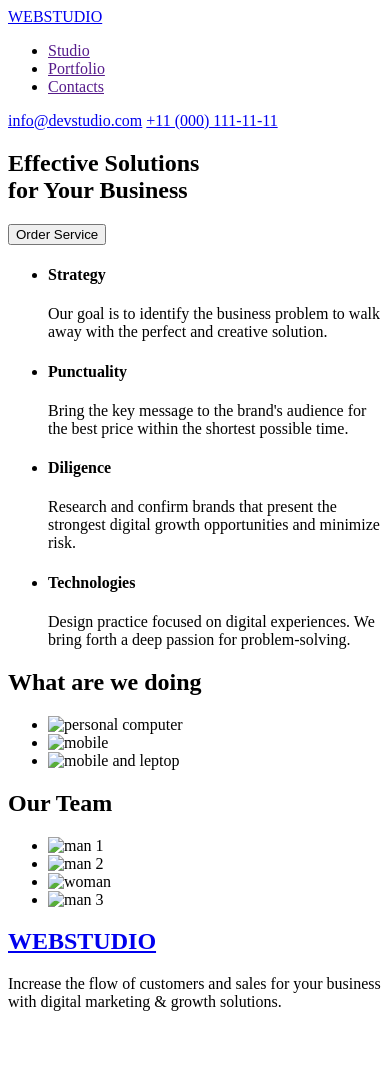
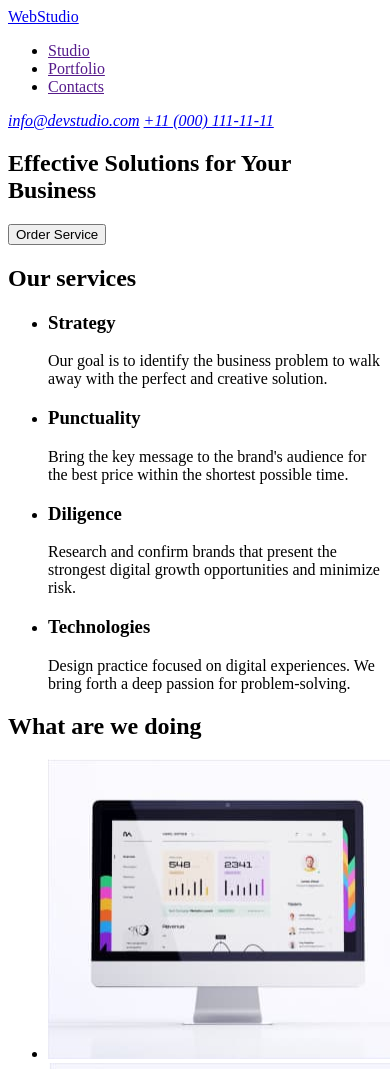
Before and after one commit to MarynaBalatska/goit-markup-hw-001, a plain HTML site: page index.html in a window 390 px wide. Shown: the top 1069 px of the page. Before the commit the page ends 1027 px from the top, so only its background shows below. Drawn offline with Linux system fonts and the light colour scheme.

Commit message:
finish html 3

```diff
--- a/index.html
+++ b/index.html
@@ -11,42 +11,46 @@
     <body>
         <header>
             <nav>
-                <a href="./index.html">WEBSTUDIO</a>
+                <a href="./index.html">WebStudio</a>
                 <ul>
                     <li><a href="">Studio</a></li>
                     <li><a href="">Portfolio</a></li>
                     <li><a href="">Contacts</a></li>
                 </ul>
             </nav>
-            <a href="mailto:info@devstudio.com">info@devstudio.com</a>
-            <a href="tel:+11(000)1111111">+11 (000) 111-11-11</a>
+            <address>
+                <a href="mailto:info@devstudio.com">info@devstudio.com</a>
+                <a href="tel:+110001111111">+11 (000) 111-11-11</a>
+            </address>
+
         </header>
 
         <main>
             <section>
-                <h1>Effective Solutions <br> for Your Business
+                <h1>Effective Solutions for Your Business
                 </h1>
                 <button type="button">Order Service</button>
             </section>
             <section>
+                <h2>Our services</h2>
                 <ul>
                     <li>
-                        <h4>Strategy</h4>
+                        <h3>Strategy</h3>
                         <p>Our goal is to identify the business
                             problem to walk away with the perfect and creative solution. </p>
                     </li>
                     <li>
-                        <h4>Punctuality</h4>
+                        <h3>Punctuality</h3>
                         <p>Bring the key message to the brand's audience for the best price within the shortest possible
                             time.</p>
                     </li>
                     <li>
-                        <h4>Diligence</h4>
+                        <h3>Diligence</h3>
                         <p>Research and confirm brands that present the strongest digital growth opportunities and
                             minimize risk.</p>
                     </li>
                     <li>
-                        <h4>Technologies</h4>
+                        <h3>Technologies</h3>
                         <p>Design practice focused on digital experiences. We bring forth a deep passion for
                             problem-solving.</p>
                     </li>
@@ -55,29 +59,43 @@
             <section>
                 <h2>What are we doing</h2>
                 <ul>
-                    <li><img src="./image-1.jpg" alt="personal computer" width="360" height="300"></li>
-                    <li><img src="./image-2.jpg" alt="mobile" width="360" height="300"></li>
-                    <li><img src="./image-3.jpg" alt="mobile and leptop" width="360" height="300"></li>
+                    <li><img src="./images/image-1.jpg" alt="personal computer" width="360" height="300"></li>
+                    <li><img src="./images/image-2.jpg" alt="mobile" width="360" height="300"></li>
+                    <li><img src="./images/image-3.jpg" alt="mobile and leptop" width="360" height="300"></li>
                 </ul>
             </section>
             <section>
                 <h2>Our Team</h2>
                 <ul>
-                    <li><img src="./Man-1.jpg" alt="man 1" width="265" height="380"></li>
-                    <li><img src="./Man-2.jpg" alt="man 2" width="265" height="380"></li>
-                    <li><img src="./Woman.jpg" alt="woman" width="265" height="380"></li>
-                    <li><img src="./Man-3.jpg" alt="man 3" width="265" height="380"></li>
+                    <li>
+                        <img src="./images/Man-1.jpg" alt="man 1" width="264" height="380">
+                        <h3>Mark Guerrero</h3>
+                        <p>Product Designer</p>
+                    </li>
+                    <li>
+                        <img src="./images/Man-2.jpg" alt="man 2" width="264" height="380">
+                        <h3>Tom Ford</h3>
+                        <p>Frontend Developer</p>
+                    </li>
+                    <li>
+                        <img src="./images/Woman.jpg" alt="woman" width="264" height="380">
+                        <h3>Camila Garcia</h3>
+                        <p>Marketing</p>
+                    </li>
+                    <li>
+                        <img src="./images/Man-3.jpg" alt="man 3" width="264" height="380">
+                        <h3>Daniel Wilson</h3>
+                        <p>UI Designer</p>
+                    </li>
                 </ul>
             </section>
-            <section>
-                <h2>
-                    <a href="./index.html">WEBSTUDIO</a>
-                </h2>
-                <p>Increase the flow of customers and sales for your business with digital marketing & growth solutions.
-                </p>
-            </section>
         </main>
-        <footer></footer>
+        <footer>
+            <nav>
+                <a href="./index.html">WebStudio</a>
+            </nav>
+            <p>Increase the flow of customers and sales for your business with digital marketing & growth solutions.</p>
+        </footer>
     </body>
 
 </html>
```
